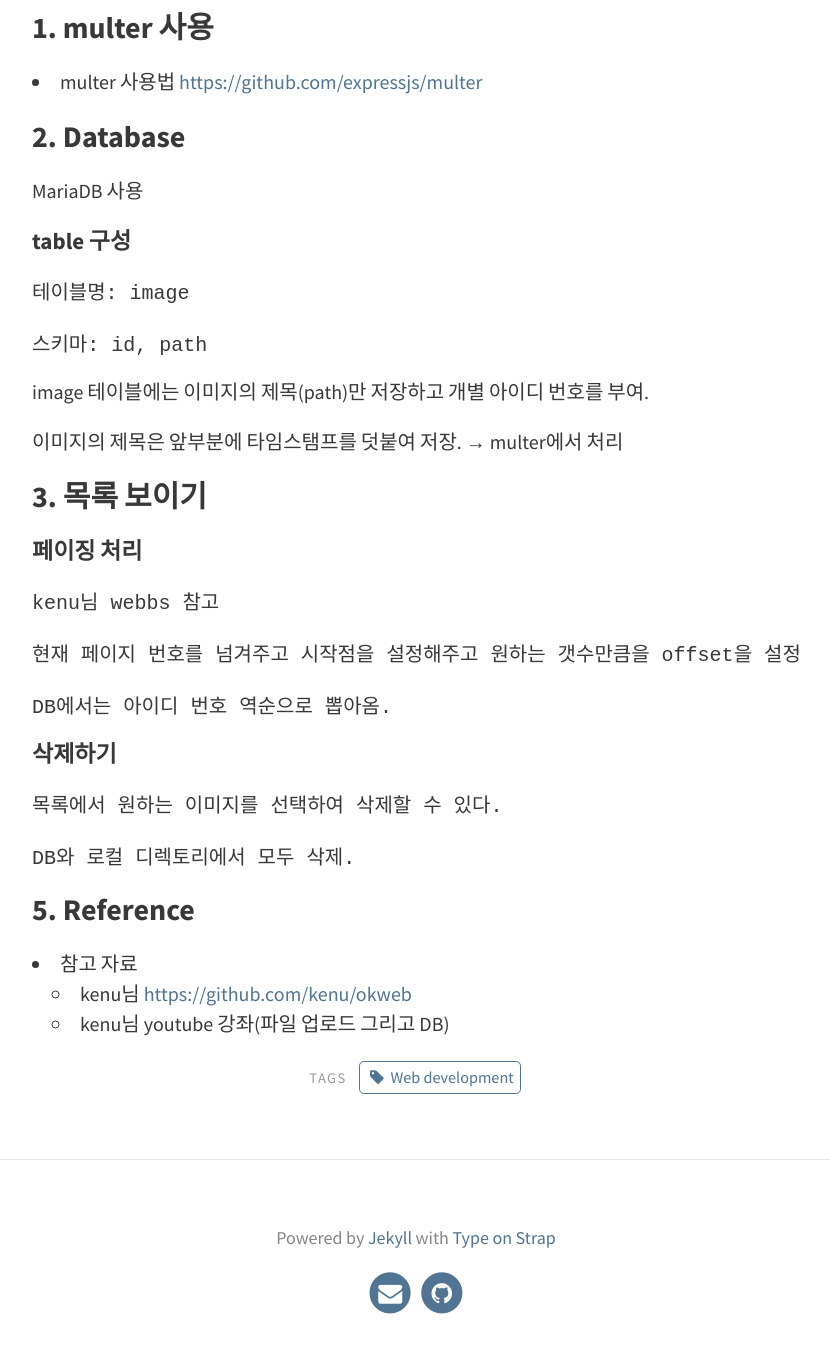
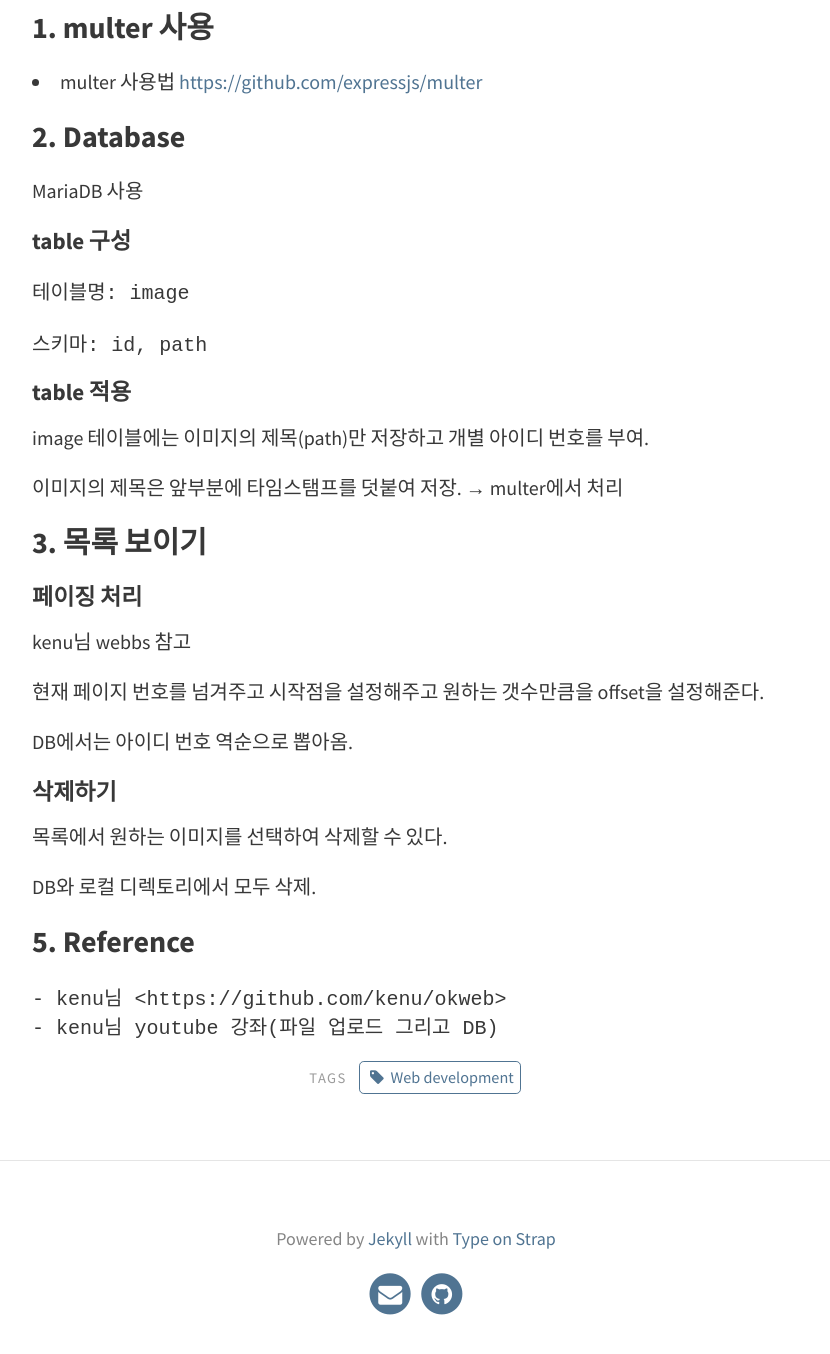
Before and after one commit to kuongee/Gitbook-Resource, a Jekyll site: the page built from _posts/webstudy/2018-04-20-web_imageUpload.md, in a window 1280 px wide and 1400 px high, scrolled down 1454 px. Shown: the top 1354 px of the window, without its empty margins (224-1054 px from the left). Built offline with Jekyll 4.4.1, drawn with Linux system fonts in a browser that asks for light colours.

Commit message:
blog modify

```diff
--- a/_posts/webstudy/2018-04-20-web_imageUpload.md
+++ b/_posts/webstudy/2018-04-20-web_imageUpload.md
@@ -32,6 +32,7 @@ MariaDB 사용
 
     스키마: id, path
 
+#### table 적용
 image 테이블에는 이미지의 제목(path)만 저장하고 개별 아이디 번호를 부여.
 
 이미지의 제목은 앞부분에 타임스탬프를 덧붙여 저장. &rarr; multer에서 처리
@@ -39,19 +40,18 @@ image 테이블에는 이미지의 제목(path)만 저장하고 개별 아이디
 ### 3. 목록 보이기
 
 #### 페이징 처리
-    kenu님 webbs 참고
+kenu님 webbs 참고
 
-    현재 페이지 번호를 넘겨주고 시작점을 설정해주고 원하는 갯수만큼을 offset을 설정해준다.
+현재 페이지 번호를 넘겨주고 시작점을 설정해주고 원하는 갯수만큼을 offset을 설정해준다.
 
-    DB에서는 아이디 번호 역순으로 뽑아옴.
+DB에서는 아이디 번호 역순으로 뽑아옴.
 
 #### 삭제하기
-    목록에서 원하는 이미지를 선택하여 삭제할 수 있다.
+목록에서 원하는 이미지를 선택하여 삭제할 수 있다.
 
-    DB와 로컬 디렉토리에서 모두 삭제.
+DB와 로컬 디렉토리에서 모두 삭제.
 
 
 ### 5. Reference
-* 참고 자료
     - kenu님 <https://github.com/kenu/okweb>
     - kenu님 youtube 강좌(파일 업로드 그리고 DB)
```
